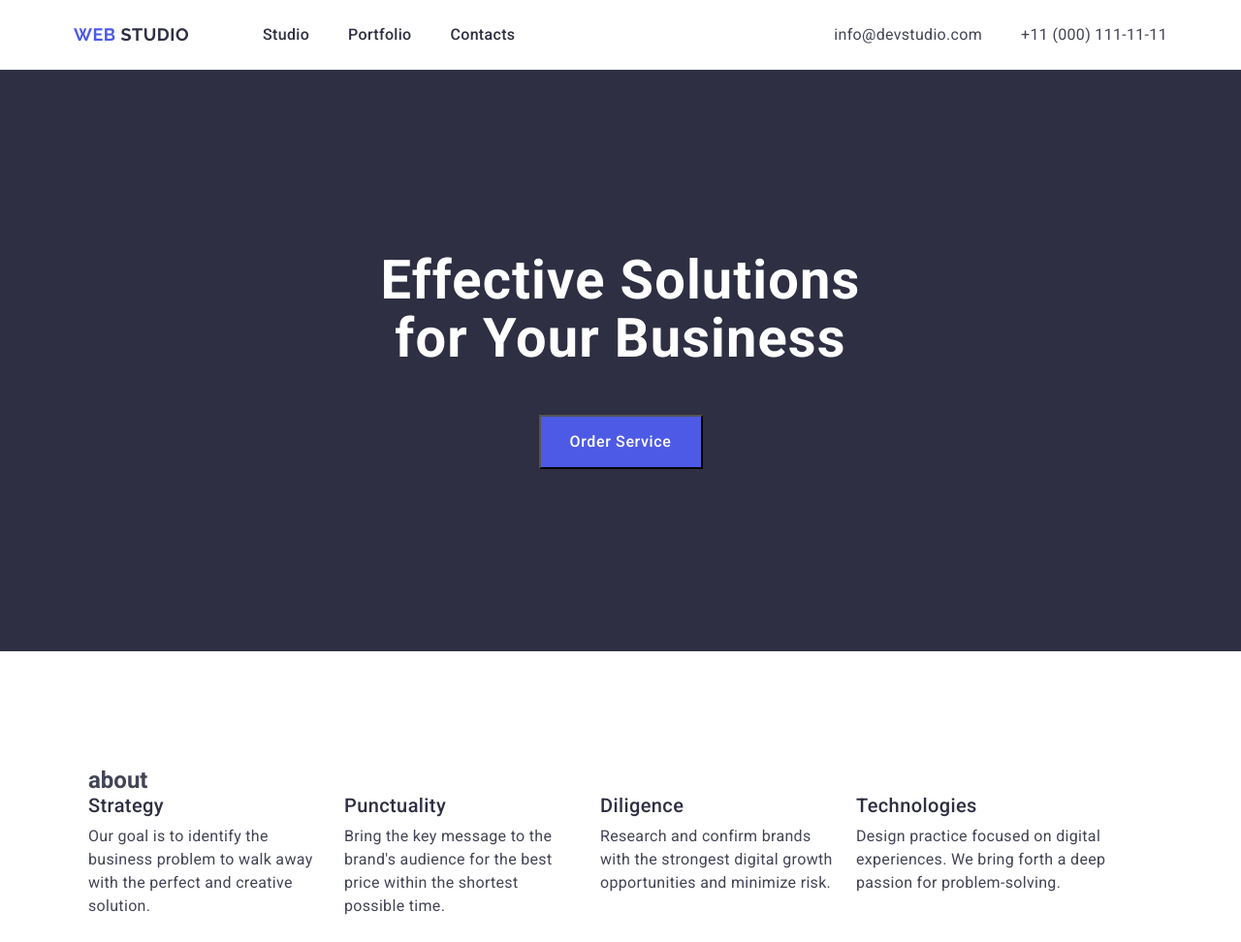
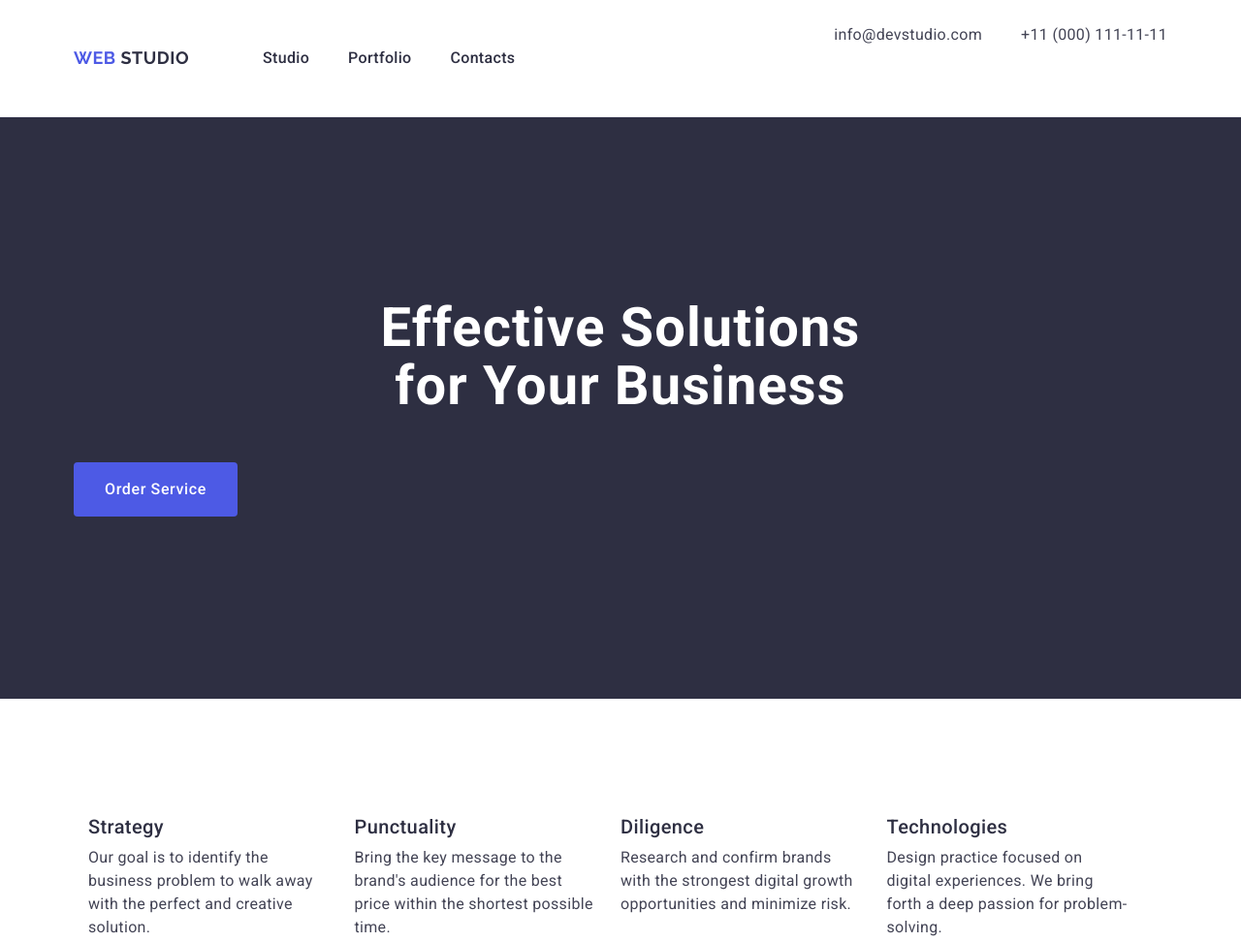
Before and after one commit to Olehhub/goit-markup-hw-03, a plain HTML site: page index.html in a window 1280 px wide. Shown: the top 972 px of the page at 97% size. Drawn offline with nearby package versions, Linux system fonts and the light colour scheme.

Commit message:
edit h+f+s1+s2

```diff
--- a/css/styles.css
+++ b/css/styles.css
@@ -29,6 +29,7 @@ ul {
   padding-top: 24px;
   padding-bottom: 24px;
   border-bottom: 1px;
+  border-bottom: 1px solid #e7e9fc;
 }
 .header-navigation {
   align-items: center;
@@ -55,6 +56,8 @@ ul {
 }
 .header-item {
   list-style: none;
+  padding-top: 24px;
+  padding-bottom: 24px;
 }
 .header-link {
   font-weight: 500;
@@ -143,6 +146,9 @@ ul {
   cursor: pointer;
   min-width: 169px;
   height: 56px;
+  display: block;
+  border: none;
+  border-radius: 4px;
 }
 .hero-button:hover {
   font-weight: 500;
@@ -166,6 +172,18 @@ ul {
   padding-top: 120px;
   padding-bottom: 120px;
 }
+.visually-hidden {
+  position: absolute;
+  width: 1px;
+  height: 1px;
+  margin: -1px;
+  border: 0;
+  padding: 0;
+  white-space: nowrap;
+  clip-path: inset(100%);
+  clip: rect(0 0 0 0);
+  overflow: hidden;
+}
 .features .container {
   display: flex;
   flex-direction: column;
@@ -176,13 +194,15 @@ ul {
 .features-list {
   display: flex;
 }
-.features-list .features-item:nth-child(-n + 3) .features-item-wrapper {
-  margin-right: 24px;
-}
 .features-item {
   width: 264px;
   list-style: none;
   text-decoration: none;
+  margin-right: 24px;
+  width: calc((100% - 72px) / 4);
+}
+.features-item-wrapper {
+  margin-right: 0;
 }
 .features-item-name {
   font-weight: 500;
@@ -190,7 +210,7 @@ ul {
   line-height: 1.2;
   letter-spacing: 0.02em;
   color: #2e2f42;
-  padding-bottom: 8px;
+  margin-bottom: 8px;
 }
 .features-subtitles {
   font-size: 16px;
@@ -312,7 +332,7 @@ ul {
   color: #4d5ae5;
   text-decoration: none;
   display: inline-block;
-  padding-bottom: 16px;
+  margin-bottom: 16px;
 }
 .footer-logo-second-part {
   color: #f4f4fd;
--- a/index.html
+++ b/index.html
@@ -66,7 +66,7 @@
       </section>
       <section class="features" class="section">
         <div class="container">
-          <h2 class="features-title">about</h2>
+          <h2 class="features-title visually-hidden">about</h2>
           <ul class="features-list">
             <li class="features-item">
               <div class="features-item-wrapper">
```
